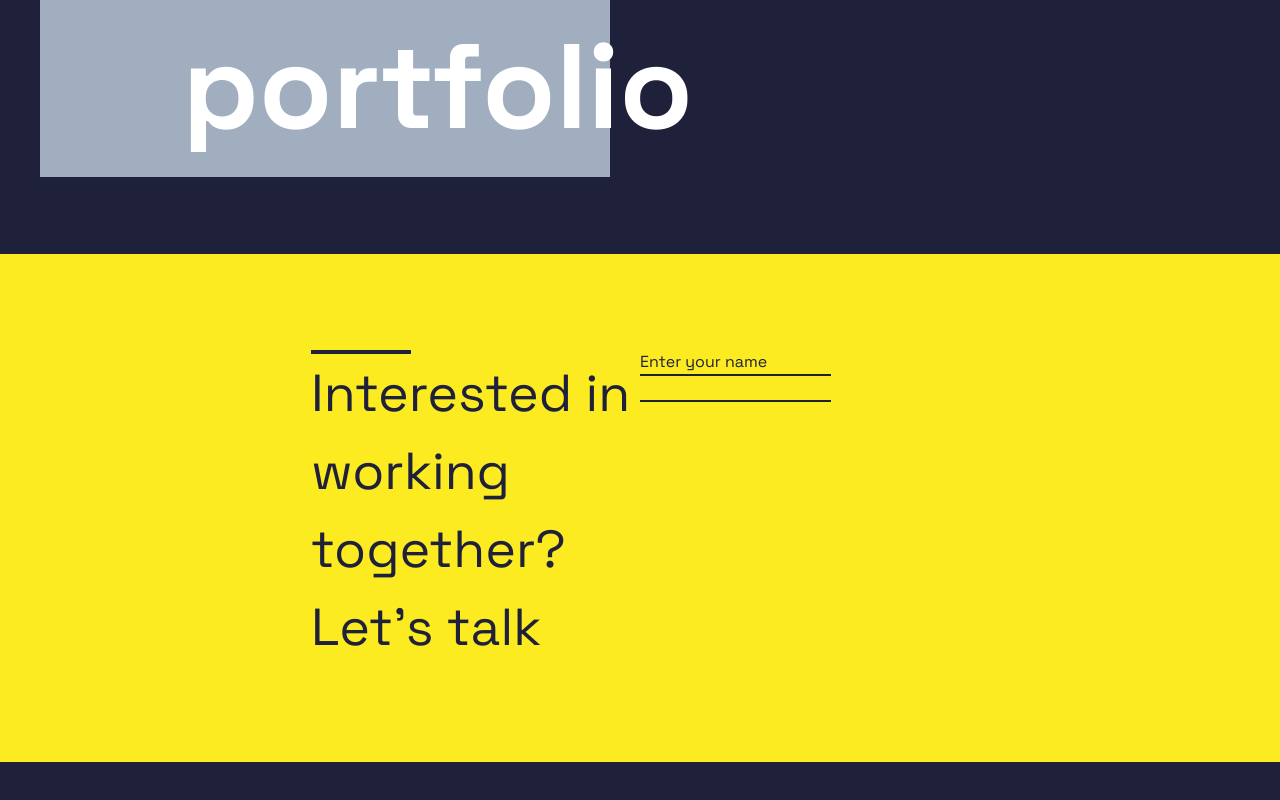
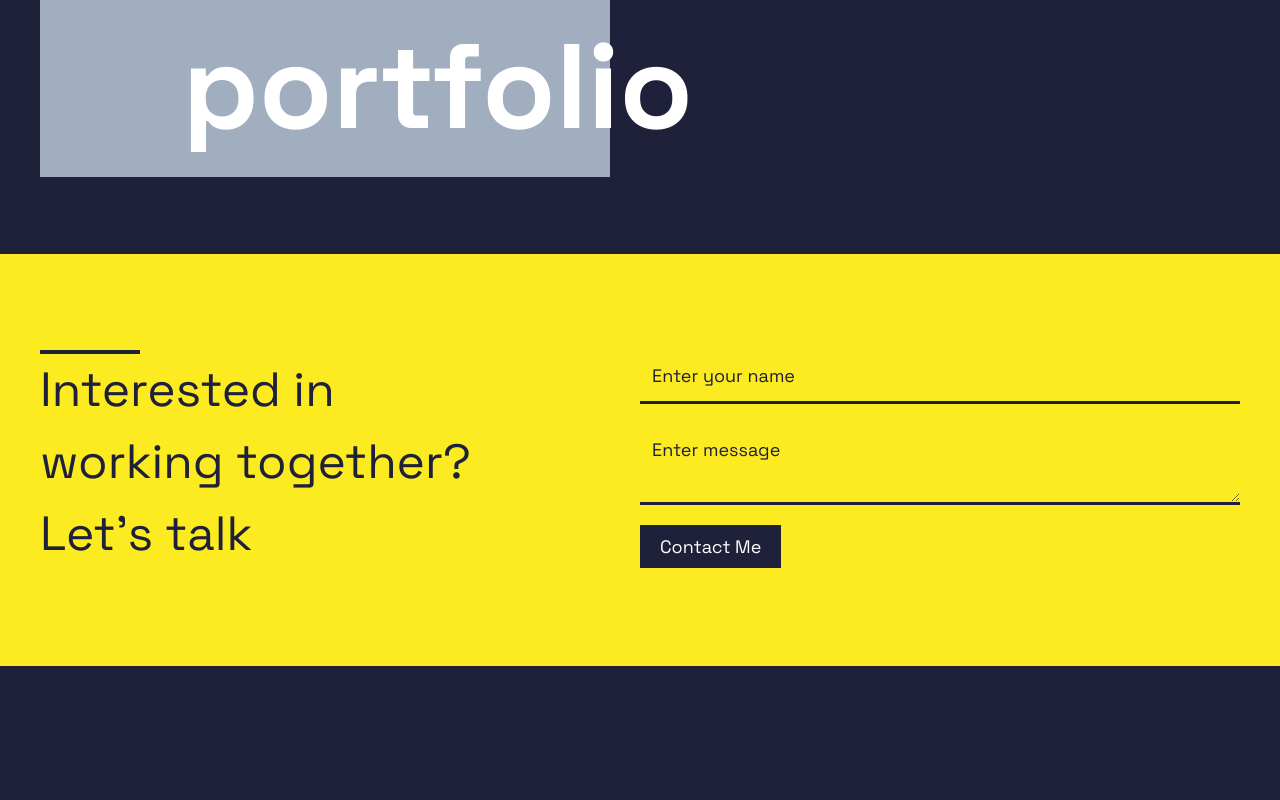
Before and after one commit to muiz6/muiz-web, a Next.js app: page / in a window 1280 px wide. Shown: the part 600-1400 px from the top of the page. Built offline with nearby package versions, Linux system fonts and the light colour scheme.

Commit message:
created contact section

```diff
--- a/src/components/ContactSection.jsx
+++ b/src/components/ContactSection.jsx
@@ -1,16 +1,22 @@
-import { Box, chakra, Text } from '@chakra-ui/react';
-import React from 'react';
+import {
+  Box, chakra, Text, Link,
+} from '@chakra-ui/react';
+import NextLink from 'next/link';
+import React, { useState } from 'react';
 
 import Container from 'components/Container';
-import FormInput from './FormInput';
+import FormInput from 'components/FormInput';
+import FormTextarea from 'components/FormTextarea';
+import MyButton from 'components/MyButton';
 
 export default function ContactSection() {
+  const [formData, setFormData] = useState({});
   return (
-    <chakra.section bgColor="secondary" color="onSecondary" d="flex" py="24">
+    <chakra.section bgColor="secondary" color="onSecondary" px="5" py="24">
       <Container d={{ md: 'flex' }}>
-        <Box w="50%">
+        <Box w={{ md: '50%' }}>
           <Box h="1" bgColor="primary" w="100px" />
-          <Text fontSize="52px">
+          <Text fontSize="5xl">
             Interested in
             <br />
             working together?
@@ -18,11 +24,32 @@ export default function ContactSection() {
             Let's talk
           </Text>
         </Box>
-        <Box w="50%">
-          <FormInput placeholder="Enter your name" />
-          <FormInput />
+        <Box w={{ md: '50%' }}>
+          <FormInput
+            onChange={(event) => setFormData({ ...formData, name: event.target.value })}
+            placeholder="Enter your name"
+          />
+          <Box h="5" />
+          <FormTextarea
+            onChange={(event) => setFormData({ ...formData, message: event.target.value })}
+            placeholder="Enter message"
+          />
+          <Box h="5" />
+          <NextLink href={makeLink(formData)} passHref>
+            <Link>
+              <MyButton>Contact Me</MyButton>
+            </Link>
+          </NextLink>
         </Box>
       </Container>
     </chakra.section>
   );
 }
+
+function makeLink(formData) {
+  return 'mailto:muizhassan83@gmail.com?'
+    + `subject=${formData.name} | Hey Muiz`
+    + `&body=${formData.message}`
+    + '%0D%0A%0D%0A'
+    + `From ${formData.name}`;
+}
--- a/src/components/FormInput.jsx
+++ b/src/components/FormInput.jsx
@@ -1,17 +1,25 @@
 import { chakra } from '@chakra-ui/react';
 import React from 'react';
 
-export default function FormInput({ placeholder }) {
+export default function FormInput({ onChange, placeholder }) {
   return (
     <chakra.input
       bgColor="transparent"
-      borderBottom="2px solid"
+      borderBottom="3px solid"
       borderColor="primary"
       d="block"
+      fontSize="lg"
+      onChange={onChange}
+      padding="3"
+      paddingBottom="3"
       placeholder={placeholder}
+      w="100%"
+      _focus={{
+        outline: 'none',
+      }}
       _placeholder={{
         color: 'onSecondary',
-        paddingBottom: '5',
+        fontSize: 'lg',
       }}
     />
   );
--- a/src/components/FormTextarea.jsx
+++ b/src/components/FormTextarea.jsx
@@ -0,0 +1,25 @@
+import { chakra } from '@chakra-ui/react';
+import React from 'react';
+
+export default function FormInput({ onChange, placeholder }) {
+  return (
+    <chakra.textarea
+      bgColor="transparent"
+      borderBottom="3px solid"
+      borderColor="primary"
+      d="block"
+      fontSize="lg"
+      onChange={onChange}
+      padding="3"
+      placeholder={placeholder}
+      w="100%"
+      _focus={{
+        outline: 'none',
+      }}
+      _placeholder={{
+        color: 'onSecondary',
+        fontSize: 'lg',
+      }}
+    />
+  );
+}
--- /dev/null
+++ b/src/components/MyButton.jsx
@@ -0,0 +1,10 @@
+import { chakra } from '@chakra-ui/react';
+import React from 'react';
+
+export default function MyButton({ children }) {
+  return (
+    <chakra.button bgColor="primary" color="onPrimary" fontSize="lg" px="5" py="2">
+      {children}
+    </chakra.button>
+  );
+}
--- a/src/components/NavBar.jsx
+++ b/src/components/NavBar.jsx
@@ -6,7 +6,7 @@ import Container from 'components/Container';
 
 export default function NavBar() {
   return (
-    <chakra.nav>
+    <chakra.nav px="5">
       <Container py="2">
         <Icon as={BsApp} fontSize="64px" />
       </Container>
```
